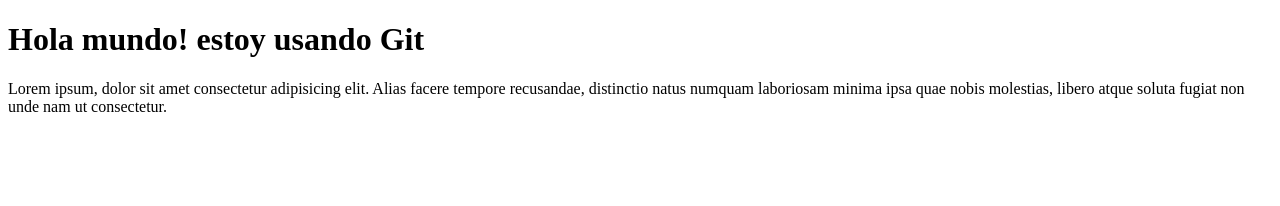
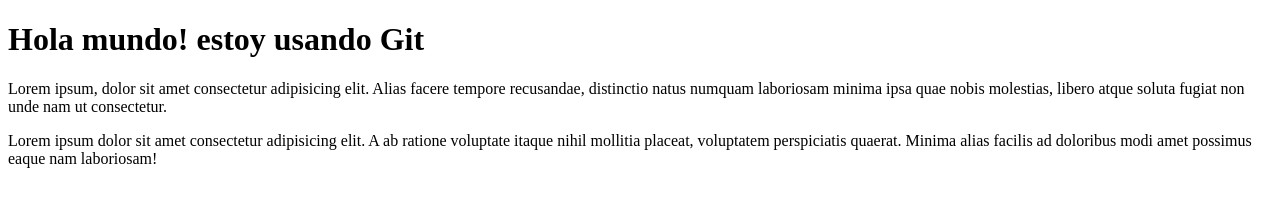
Before and after one commit to proyecto4/ejercicio_4, a plain HTML site: page index.html in a window 1280 px wide. Drawn offline with Linux system fonts and the light colour scheme.

Commit message:
Hice el trabajo de rama1

```diff
--- a/estilos.css
+++ b/estilos.css
@@ -8,3 +8,7 @@
     font-family: Arial, Helvetica, sans-serif;
     font-weight: lighter;
 }
+.parrafo2{
+    font-family: Arial, Helvetica, sans-serif;
+    font-weight: lighter;
+}
--- a/index.html
+++ b/index.html
@@ -10,6 +10,7 @@
         <header>
             <h1 class="h1">Hola mundo! estoy usando Git</h1>
             <p class="parrafo">Lorem ipsum, dolor sit amet consectetur adipisicing elit. Alias facere tempore recusandae, distinctio natus numquam laboriosam minima ipsa quae nobis molestias, libero atque soluta fugiat non unde nam ut consectetur.</p>
+            <p class="parrafo2">Lorem ipsum dolor sit amet consectetur adipisicing elit. A ab ratione voluptate itaque nihil mollitia placeat, voluptatem perspiciatis quaerat. Minima alias facilis ad doloribus modi amet possimus eaque nam laboriosam!</p>
         </header>
     </div>
 </body>
```
